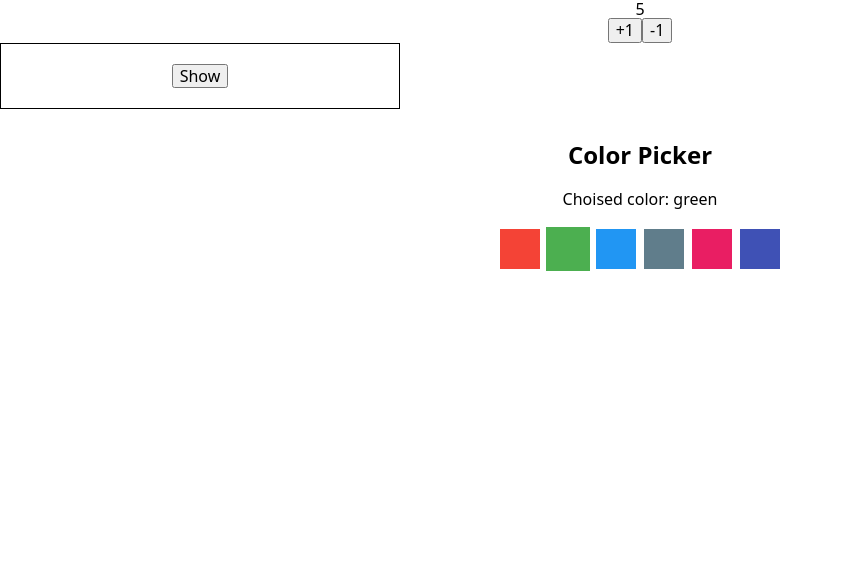
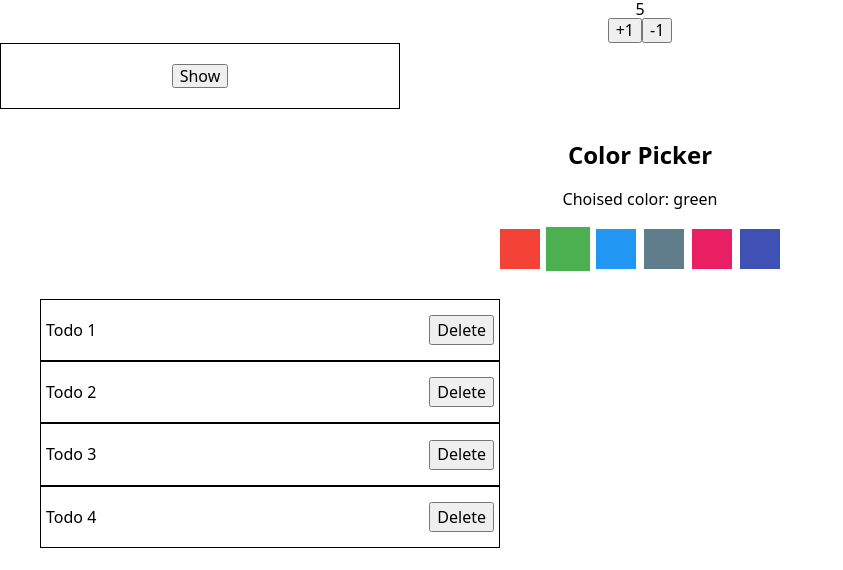
Before and after one commit to AlexSerebro/react-module6, a React (Create React App) app: page / in a window 1280 px wide. Shown: the top 570 px of the page, without its empty margins (0-843 px from the left). Built offline with nearby package versions, Linux system fonts and the light colour scheme.

Commit message:
start todolist

```diff
--- a/src/App.js
+++ b/src/App.js
@@ -1,7 +1,9 @@
 import "./App.css";
+import React, { Component } from "react";
 import Counter from "./components/Counter/Counter";
 import Dropdown from "./components/Dropdown/Dropdown";
 import ColorPicker from "./components/ColorPicker";
+import TodoList from "./components/TodoList";
 
 const colorPickerOptions = [
   { label: "red", color: "#F44336" },
@@ -12,14 +14,33 @@ const colorPickerOptions = [
   { label: "indigo", color: "#3F51B5" },
 ];
 
-function App() {
+class App extends Component {
+  state = {
+    todos: [
+      { id: "id-1", text: "Todo 1", completed: false },
+      { id: "id-2", text: "Todo 2", completed: true },
+      { id: "id-3", text: "Todo 3", completed: false },
+      { id: "id-4", text: "Todo 4", completed: false },
+    ],
+  };
+
+  deleteTodo = (todoId) => {
+    this.setState((prevState) => ({
+      todos: prevState.todos.filter((todo) => todo.id !== todoId),
+    }));
+  };
+
+  render() {
+    const { todos } = this.state;
     return (
       <div className="App">
         <Counter initialValue={5} />
         <Dropdown />
         <ColorPicker options={colorPickerOptions} />
+        <TodoList todos={todos} onDeleteTodo={this.deleteTodo} />
       </div>
     );
   }
+}
 
 export default App;
--- /dev/null
+++ b/src/components/TodoList/TodoList.css
@@ -0,0 +1,19 @@
+.TodoList {
+  width: 500px;
+}
+
+.item {
+  display: flex;
+  align-items: center;
+  justify-content: space-between;
+  border: 1px solid black;
+  padding: 5px;
+}
+
+.Todo--button {
+  height: 30px;
+}
+
+.Todo--text {
+  margin-right: 5px;
+}
--- /dev/null
+++ b/src/components/TodoList/TodoList.js
@@ -0,0 +1,19 @@
+import React from "react";
+import "./TodoList.css";
+
+const TodoList = ({ todos, onDeleteTodo }) => {
+  return (
+    <ul className="TodoList">
+      {todos.map(({ id, text }) => (
+        <li key={id} className="item">
+          <p className="Todo--text">{text}</p>
+          <button className="Todo--button" onClick={() => onDeleteTodo(id)}>
+            Delete
+          </button>
+        </li>
+      ))}
+    </ul>
+  );
+};
+
+export default TodoList;
--- /dev/null
+++ b/src/components/TodoList/index.js
@@ -0,0 +1 @@
+export { default } from "./TodoList";
```
Lines whose indentation alone changed are shown as unchanged.
